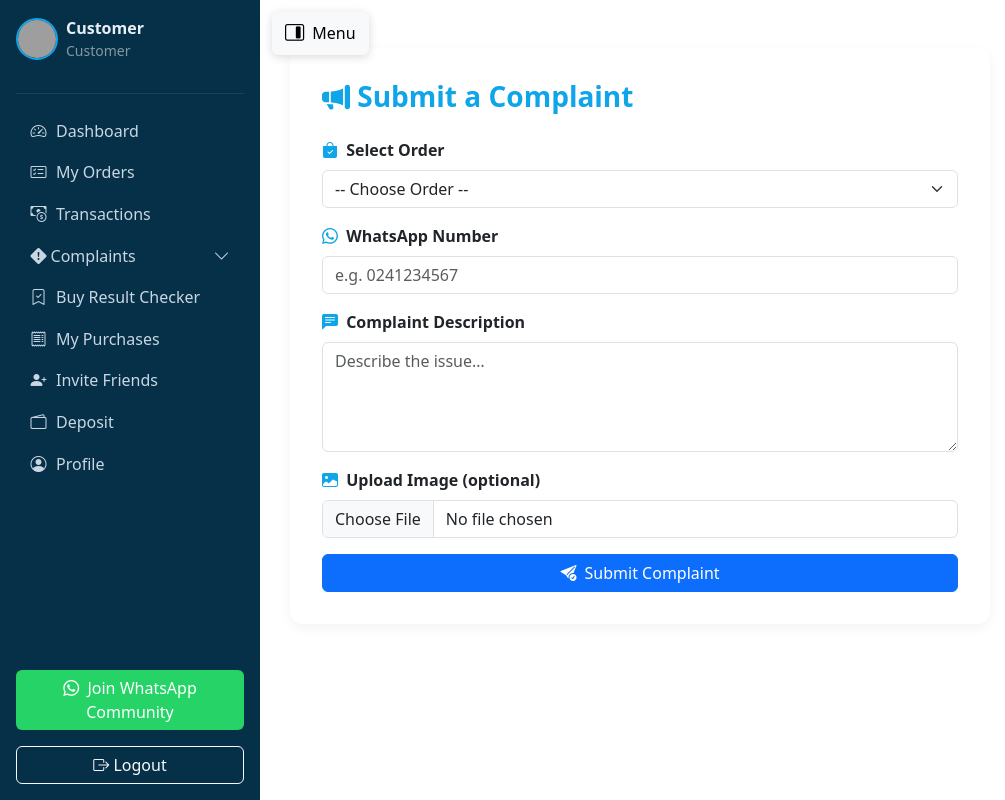
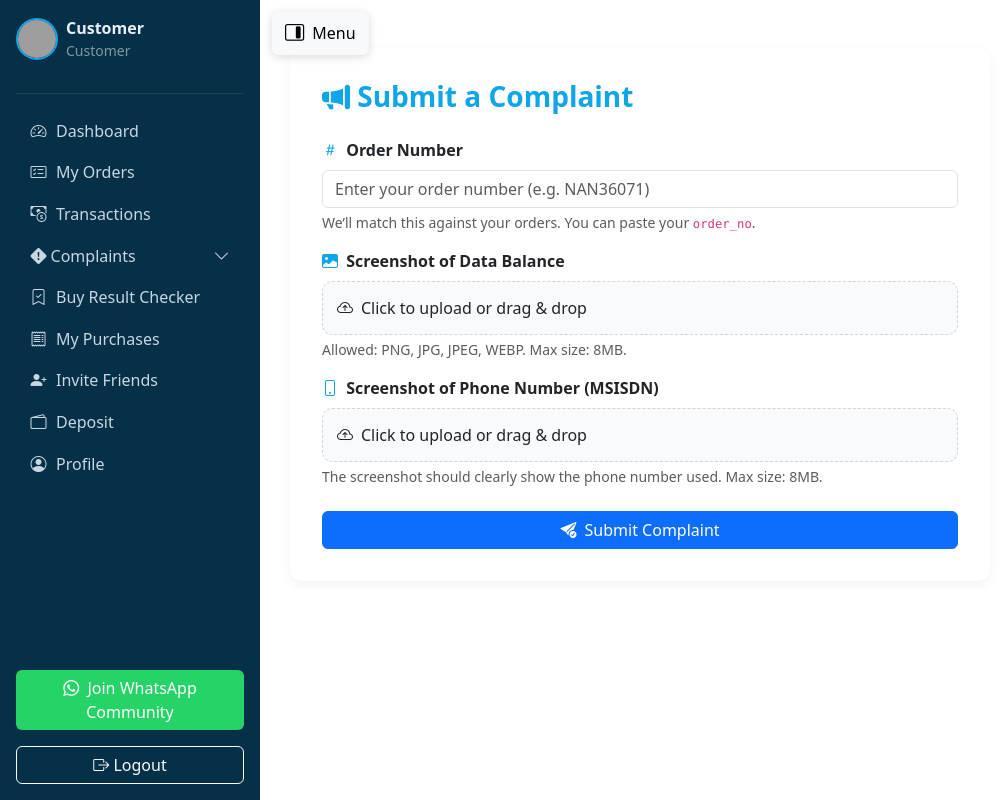
Before and after one commit to Cybok06/nagonu_updated, a Flask app: template templates/complaints.html in a window 1280 px wide. Shown: the whole page, without its empty margins (0-1005 px from the left). Run offline with Flask 3, Linux system fonts and the light colour scheme; the template is opened without the code that fills it, so the values that code supplies are empty; parts of the project's set-up code (start-up, migrations or seed data) failed here and were passed over; some libraries are stand-ins or nearby versions; grey boxes are pictures that could not be loaded.

Commit message:
Update complaints.html

```diff
--- a/templates/complaints.html
+++ b/templates/complaints.html
@@ -14,7 +14,6 @@
       background-color: #f8fafc;
       font-family: 'Segoe UI', sans-serif;
     }
-
     .complaint-form-card {
       background: #fff;
       padding: 2rem;
@@ -23,28 +22,32 @@
       max-width: 700px;
       margin: 0 auto;
     }
-
     .preview-img {
       max-width: 100%;
-      max-height: 180px;
+      max-height: 220px;
       border-radius: 8px;
       margin-top: 10px;
       border: 1px solid #dee2e6;
     }
-
-    h3.title-heading {
-      font-weight: 600;
-      color: #0ea5e9;
+    h3.title-heading { font-weight: 600; color: #0ea5e9; }
+    .form-label i { color: #0ea5e9; margin-right: 4px; }
+    .hint { font-size: .9rem; color: #6b7280; }
+    .dropzone {
+      border: 1.5px dashed #cbd5e1;
+      border-radius: 10px;
+      padding: 14px;
+      background: #f9fafb;
+      transition: background .2s, border-color .2s;
+      cursor: pointer;
     }
-
-    .form-label i {
-      color: #0ea5e9;
-      margin-right: 4px;
+    .dropzone.dragover {
+      background: #eef7fd;
+      border-color: #0ea5e9;
     }
   </style>
 </head>
 <body>
-    {% include 'customer_sidebar.html' %}
+  {% include 'customer_sidebar.html' %}
 
   <div class="container my-5">
     <div class="complaint-form-card">
@@ -63,46 +66,72 @@
         {% endif %}
       {% endwith %}
 
-      <form action="{{ url_for('complaints.submit_complaint') }}" method="POST" enctype="multipart/form-data">
-        <!-- Order Dropdown -->
+      <form action="{{ url_for('complaints.submit_complaint') }}" method="POST" enctype="multipart/form-data" id="complaint-form" novalidate>
+        <!-- Order Number -->
         <div class="mb-3">
-          <label class="form-label fw-semibold">
-            <i class="bi bi-bag-check-fill"></i> Select Order
+          <label class="form-label fw-semibold" for="order_number">
+            <i class="bi bi-hash"></i> Order Number
           </label>
-          <select name="order_id" class="form-select" id="order-select" required>
-            <option value="">-- Choose Order --</option>
-            {% for order in orders %}
-              {% set item = order['items'][0] %}
-              <option value="{{ order._id }}">
-                {{ item.serviceName }} — {{ item.value }} ({{ order.created_at.strftime('%Y-%m-%d') }})
-              </option>
-            {% endfor %}
-          </select>
+          <input
+            type="text"
+            id="order_number"
+            name="order_number"
+            class="form-control"
+            placeholder="Enter your order number (e.g. NAN36071)"
+            required
+          >
+          <div class="form-text hint">We’ll match this against your orders. You can paste your <code>order_no</code>.</div>
+          <div class="invalid-feedback">Order number is required.</div>
         </div>
 
-        <!-- WhatsApp Number -->
+        <!-- Screenshot: Data Balance -->
         <div class="mb-3">
-          <label class="form-label fw-semibold">
-            <i class="bi bi-whatsapp"></i> WhatsApp Number
+          <label class="form-label fw-semibold" for="screenshot_balance">
+            <i class="bi bi-image-fill"></i> Screenshot of Data Balance
           </label>
-          <input type="text" name="whatsapp" class="form-control" placeholder="e.g. 0241234567" required>
+
+          <label class="dropzone w-100" id="dz-balance">
+            <div class="d-flex align-items-center gap-2">
+              <i class="bi bi-cloud-arrow-up"></i>
+              <span>Click to upload or drag & drop</span>
+            </div>
+            <input
+              type="file"
+              id="screenshot_balance"
+              name="screenshot_balance"
+              class="form-control d-none"
+              accept="image/png, image/jpeg, image/jpg, image/webp"
+              required
+            >
+          </label>
+          <div class="form-text hint">Allowed: PNG, JPG, JPEG, WEBP. Max size: 8MB.</div>
+          <img id="preview_balance" class="preview-img d-none" alt="Balance preview">
+          <div class="invalid-feedback">Please upload a valid data balance screenshot (PNG/JPG/WEBP, ≤ 8MB).</div>
         </div>
 
-        <!-- Description -->
-        <div class="mb-3">
-          <label class="form-label fw-semibold">
-            <i class="bi bi-chat-left-text-fill"></i> Complaint Description
+        <!-- Screenshot: Phone Number (MSISDN) -->
+        <div class="mb-4">
+          <label class="form-label fw-semibold" for="screenshot_msisdn">
+            <i class="bi bi-phone"></i> Screenshot of Phone Number (MSISDN)
           </label>
-          <textarea name="description" class="form-control" rows="4" placeholder="Describe the issue…" required></textarea>
-        </div>
 
-        <!-- Image Upload -->
-        <div class="mb-3">
-          <label class="form-label fw-semibold">
-            <i class="bi bi-image-fill"></i> Upload Image (optional)
+          <label class="dropzone w-100" id="dz-msisdn">
+            <div class="d-flex align-items-center gap-2">
+              <i class="bi bi-cloud-arrow-up"></i>
+              <span>Click to upload or drag & drop</span>
+            </div>
+            <input
+              type="file"
+              id="screenshot_msisdn"
+              name="screenshot_msisdn"
+              class="form-control d-none"
+              accept="image/png, image/jpeg, image/jpg, image/webp"
+              required
+            >
           </label>
-          <input type="file" name="image" class="form-control" accept="image/*" onchange="previewImage(event)">
-          <img id="preview" class="preview-img d-none" />
+          <div class="form-text hint">The screenshot should clearly show the phone number used. Max size: 8MB.</div>
+          <img id="preview_msisdn" class="preview-img d-none" alt="MSISDN preview">
+          <div class="invalid-feedback">Please upload the phone number screenshot (PNG/JPG/WEBP, ≤ 8MB).</div>
         </div>
 
         <div class="d-grid">
@@ -116,11 +145,69 @@
 
   <!-- Scripts -->
   <script>
-    function previewImage(event) {
-      const preview = document.getElementById('preview');
-      preview.src = URL.createObjectURL(event.target.files[0]);
-      preview.classList.remove('d-none');
+    // Basic client-side checks matching backend rules
+    const MAX_MB = 8;
+    const ALLOWED = ['png','jpg','jpeg','webp'];
+
+    function previewFile(input, previewEl) {
+      const file = input.files && input.files[0];
+      if (!file) return;
+
+      const ext = (file.name.split('.').pop() || '').toLowerCase();
+      const okType = ALLOWED.includes(ext);
+      const okSize = file.size <= MAX_MB * 1024 * 1024;
+
+      if (!okType || !okSize) {
+        input.value = '';
+        previewEl.classList.add('d-none');
+        previewEl.removeAttribute('src');
+        input.closest('.mb-3, .mb-4').querySelector('.invalid-feedback').style.display = 'block';
+        return;
+      }
+
+      input.closest('.mb-3, .mb-4').querySelector('.invalid-feedback').style.display = '';
+      previewEl.src = URL.createObjectURL(file);
+      previewEl.classList.remove('d-none');
     }
+
+    function wireDropzone(dz, input, preview) {
+      dz.addEventListener('click', () => input.click());
+      ['dragenter','dragover'].forEach(evt =>
+        dz.addEventListener(evt, e => { e.preventDefault(); e.stopPropagation(); dz.classList.add('dragover'); })
+      );
+      ['dragleave','drop'].forEach(evt =>
+        dz.addEventListener(evt, e => { e.preventDefault(); e.stopPropagation(); dz.classList.remove('dragover'); })
+      );
+      dz.addEventListener('drop', e => {
+        const file = e.dataTransfer.files && e.dataTransfer.files[0];
+        if (file) {
+          input.files = e.dataTransfer.files;
+          previewFile(input, preview);
+        }
+      });
+      input.addEventListener('change', () => previewFile(input, preview));
+    }
+
+    const inputBalance = document.getElementById('screenshot_balance');
+    const inputMsisdn  = document.getElementById('screenshot_msisdn');
+    const prevBalance  = document.getElementById('preview_balance');
+    const prevMsisdn   = document.getElementById('preview_msisdn');
+    wireDropzone(document.getElementById('dz-balance'), inputBalance, prevBalance);
+    wireDropzone(document.getElementById('dz-msisdn'),  inputMsisdn,  prevMsisdn);
+
+    // Bootstrap-style validation
+    const form = document.getElementById('complaint-form');
+    form.addEventListener('submit', function (e) {
+      // trigger previews/validation if user skipped selection
+      if (inputBalance.files.length === 0) previewFile(inputBalance, prevBalance);
+      if (inputMsisdn.files.length === 0) previewFile(inputMsisdn, prevMsisdn);
+
+      if (!form.checkValidity()) {
+        e.preventDefault();
+        e.stopPropagation();
+      }
+      form.classList.add('was-validated');
+    });
   </script>
   <script src="https://cdn.jsdelivr.net/npm/bootstrap@5.3.3/dist/js/bootstrap.bundle.min.js"></script>
 </body>
```
